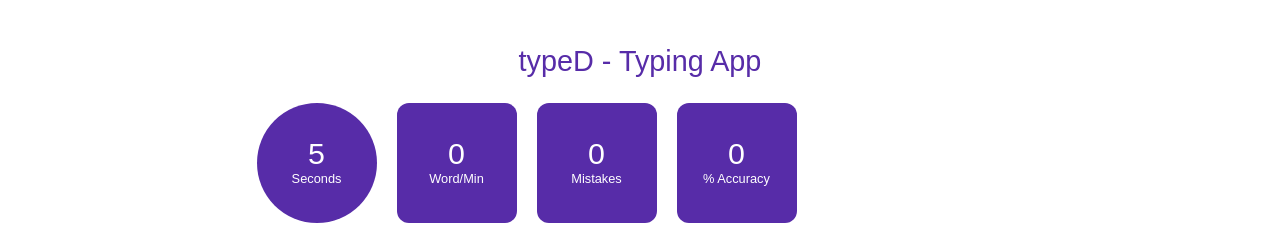
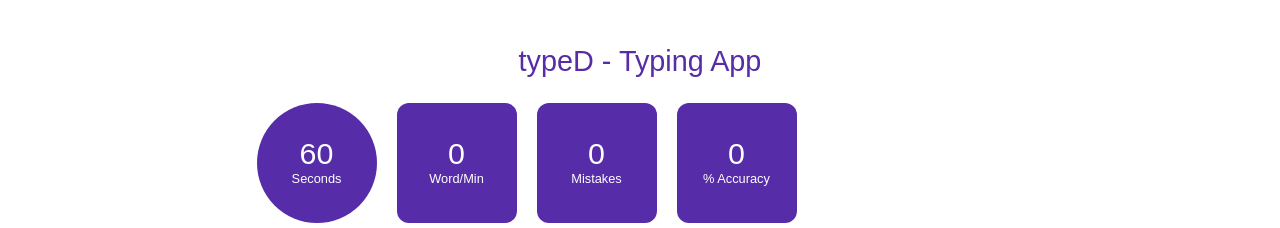
Before and after one commit to DharuNamikaze/typeD, a Next.js app: page / in a window 1280 px wide. Shown: the top 228 px of the page. Built offline with nearby package versions, Linux system fonts and the light colour scheme.

Commit message:
deployment changes

```diff
--- a/src/app/page.jsx
+++ b/src/app/page.jsx
@@ -8,7 +8,7 @@ import Context from "@components/Context";
 let ranIndex = Math.floor(Math.random() * content.length);
 
 const Page= ()=> {
-  const maxTime = 5; // max time can be changed
+  const maxTime = 60; // max time can be changed
   const [currcontent, setCurrContent] = useState(content[ranIndex]);
   const [word, setWord] = useState('');
   const [charIndex, setCharIndex] = useState(0);
```
